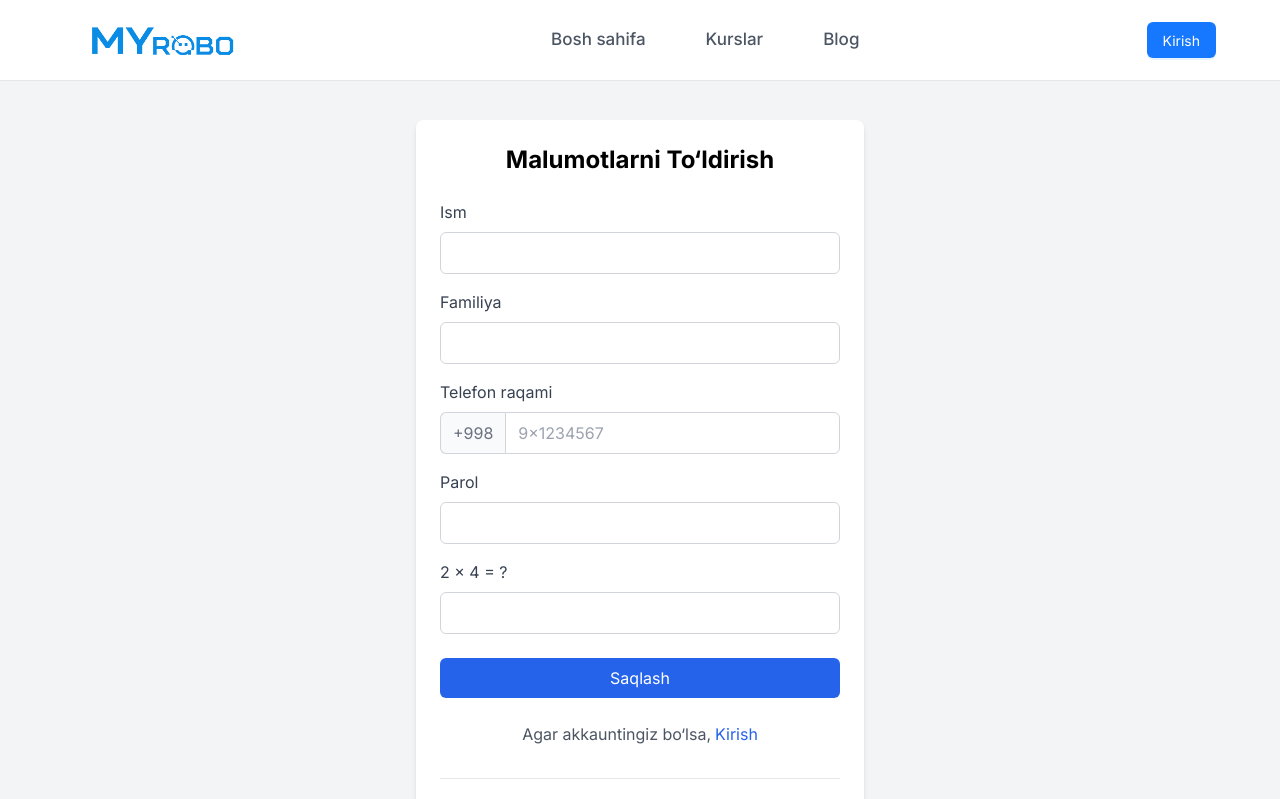
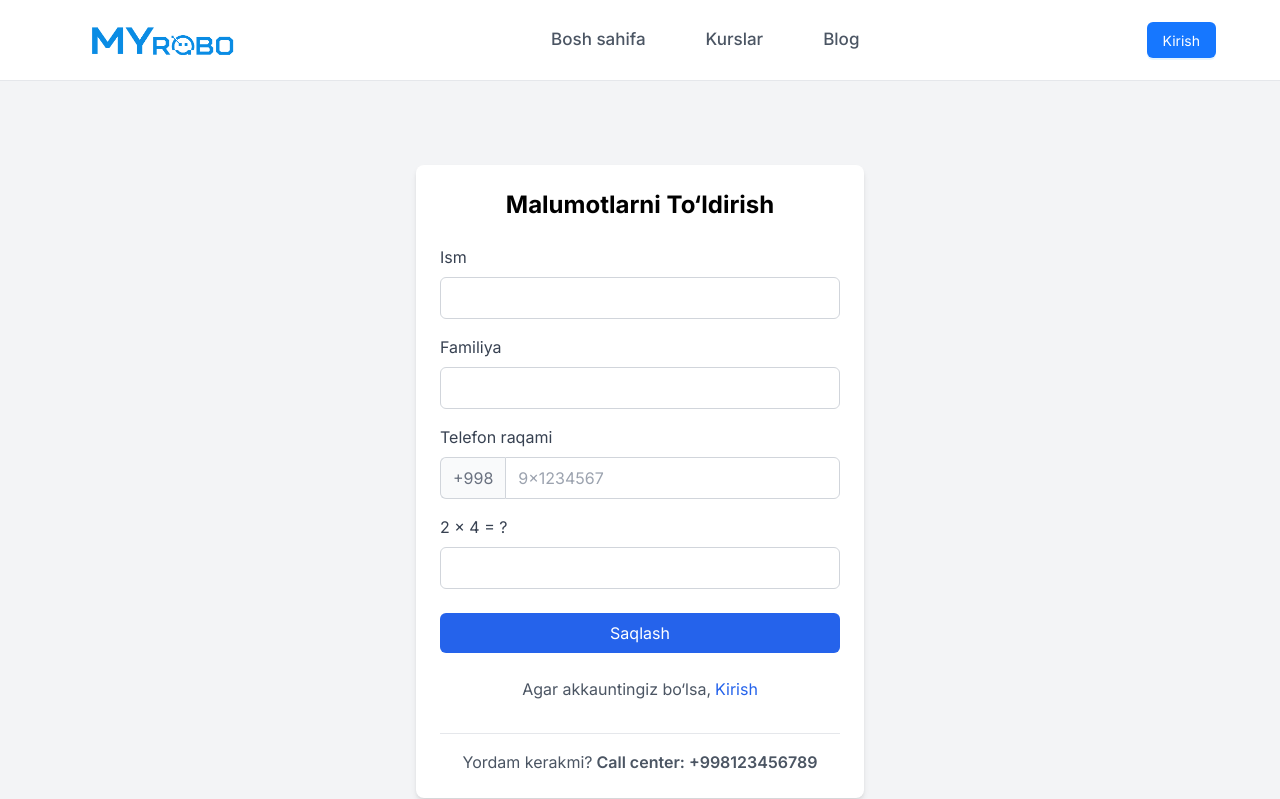
Before and after one commit to umidasirov/newLmsRobo, a React (Vite) app: page /registrate in a window 1280 px wide. Shown: the top 799 px of the page. Built offline with nearby package versions, Linux system fonts and the light colour scheme.

Commit message:
tugadi poka chto

```diff
--- a/src/components/login/index.jsx
+++ b/src/components/login/index.jsx
@@ -80,7 +80,7 @@ const LoginPage = () => {
       },
     })
       .then((data) => {
-        console.log(data);
+        console.log("User ku bu", data);
         if (data?.status === "success") {
           notify({ type: "loginSuccses" });
         }
@@ -90,8 +90,8 @@ const LoginPage = () => {
         navigate("/profilim");
       })
       .catch((error) =>{
+        console.log(error)
          notify({ type: "loginError"});
-        console.log(error)
       }
     );
   };
--- a/src/components/navbar/index.jsx
+++ b/src/components/navbar/index.jsx
@@ -268,7 +268,7 @@ function Navbar() {
 
       <Menu.Divider />
 
-      <Menu.Item key="3" icon={<LogoutOutlined />} onClick={handleLogout}>
+      <Menu.Item key="4" icon={<LogoutOutlined />} onClick={handleLogout}>
         Chiqish
       </Menu.Item>
     </Menu>
@@ -464,6 +464,19 @@ function Navbar() {
                   Kurslarim
                 </Link>
 
+                <Link
+                  to="/registrate"
+                  onClick={onClose}
+                  className={`flex items-center p-3 text-[15px] font-medium ${isActive("/registrate")
+                    ? "text-blue-500 bg-blue-50"
+                    : "text-gray-600"
+                    } hover:text-blue-500 hover:bg-blue-50 transition-colors rounded`}
+                >
+                  <EditOutlined className="mr-2" />
+                  Profilni sozlash
+                </Link>
+
+
                 <button
                   onClick={() => {
                     handleLogout();
--- a/src/components/profilim/index.jsx
+++ b/src/components/profilim/index.jsx
@@ -17,7 +17,6 @@ const Profilim = () => {
 
   const telefon = user.phone || localStorage.getItem("phone");
   const balans = localStorage.getItem("balance");
-  console.log(user);
   const url = "https://api.myrobo.uz";
   const axios = useAxios();
   useEffect(() => {
@@ -40,10 +39,6 @@ const Profilim = () => {
   const postID = (slug) => {
     navigate(`/team2/`, { state: { name: slug } });
   };
-  console.log();
-
-  console.log(courseData);
-  console.log(localStorage.getItem("token"));
 
 
   return (
@@ -64,7 +59,7 @@ const Profilim = () => {
         <h1 className="start text-[50px] border-b border-grey-200 mb-5 pb-4">Boshlash</h1>
 
         <h1 className="start text-[30px] mb-5 pb-4">Mening kurslarim</h1>
-
+        <div className="flex items-center gap-6 max-md:flex-col">
           {user.bought.map((e) => (
             <Link
               to="/team2"
@@ -97,6 +92,7 @@ const Profilim = () => {
               </div>
             </Link>
           ))}
+        </div>
 
         <h1 className="start text-[30px] mb-5 pb-4">Mashxur kurslar</h1>
 
--- a/src/components/reception/index.jsx
+++ b/src/components/reception/index.jsx
@@ -125,19 +125,6 @@ const RegistrationForm = () => {
               {errors.phone && <p className="text-red-500 text-sm mt-1">{errors.phone}</p>}
             </div>
 
-            {/* Parol */}
-            <div className="mb-4">
-              <label className="block text-gray-700 mb-2" htmlFor="password">Parol</label>
-              <input
-                type="password"
-                id="password"
-                name="password"
-                value={formData.password}
-                onChange={handleChange}
-                className={`w-full px-3 py-2 border rounded-md ${errors.password ? 'border-red-500' : 'border-gray-300'}`}
-              />
-              {errors.password && <p className="text-red-500 text-sm mt-1">{errors.password}</p>}
-            </div>
 
             {/* Matematik savol */}
             <div className="mb-6">
--- a/src/datacontect/index.jsx
+++ b/src/datacontect/index.jsx
@@ -40,7 +40,6 @@ export const DataProvider = ({ children }) => {
         },
       ]
     }
-    console.log(user);
 
 
   return (
--- a/src/hooks/index.jsx
+++ b/src/hooks/index.jsx
@@ -105,7 +105,6 @@ export const useAxios = () => {
       });
       return res.data;
     } catch (error) {
-      console.log(token, " bu sizning tokeniz");
       console.error("Axios xatolik:", error);
       throw error;
     }
```
Lines whose indentation alone changed are shown as unchanged.
